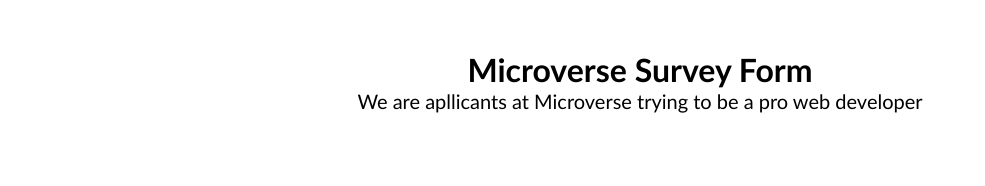
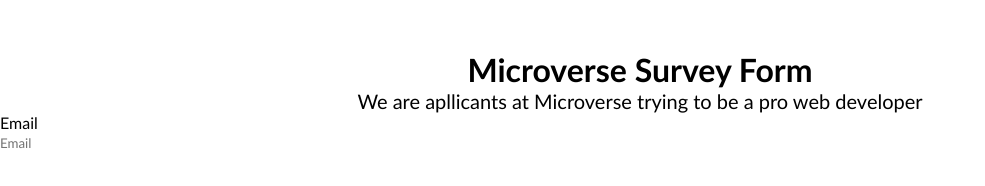
Before and after one commit to Olamarx/survey-form, a plain HTML site: page index.html in a window 1280 px wide. Shown: the whole page, without its empty margins (0-985 px from the left). Drawn offline with Linux system fonts and the light colour scheme.

Commit message:
reaching the story #5

```diff
--- a/index.html
+++ b/index.html
@@ -15,6 +15,9 @@
 
 <div>
     <form action="" id="survey-form">
+        <p>Email</p>
+        <input type="text" id="name" placeholder="Email">
+
 
     </form>
 </div>
```
